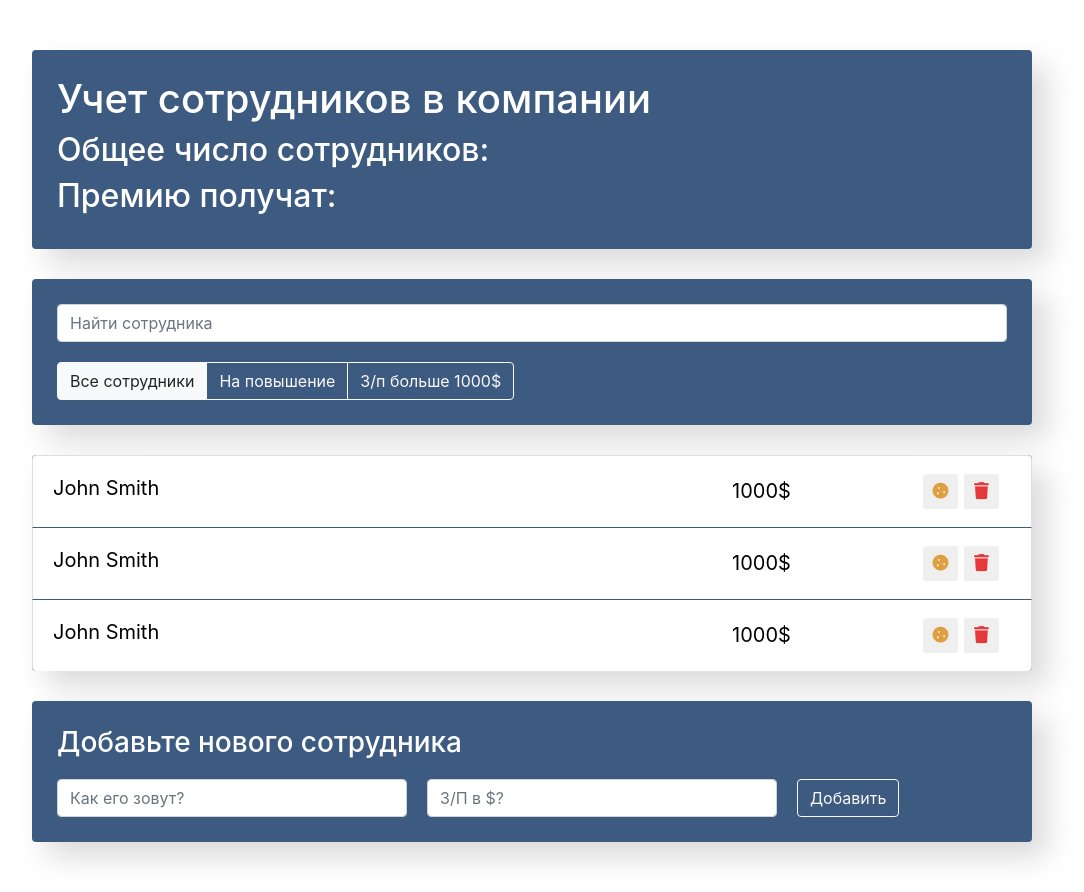
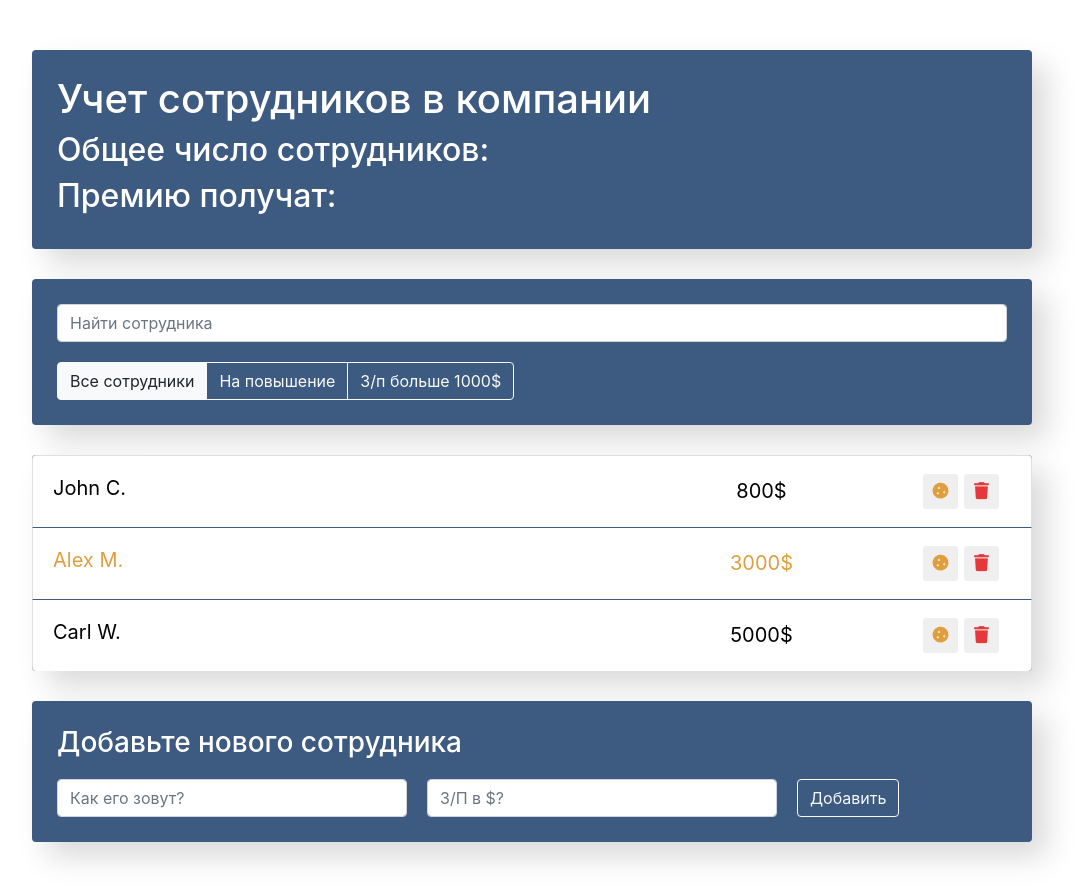
Before and after one commit to vldmr42/react_employers, a React (Create React App) app: page / in a window 1280 px wide. Shown: the whole page, without its empty margins (108-1192 px from the left). Built offline with nearby package versions, Linux system fonts and the light colour scheme.

Commit message:
added props

```diff
--- a/package.json
+++ b/package.json
@@ -12,7 +12,7 @@
     "web-vitals": "^2.1.4"
   },
   "scripts": {
-    "start": "react-scripts start",
+    "start": "node \"C:\\Users\\18635683\\JS Projects\\React\\react_employers\\node_modules\\react-scripts\\bin\\react-scripts.js\" start",
     "build": "react-scripts build",
     "test": "react-scripts test",
     "eject": "react-scripts eject"
--- a/src/components/app/app.js
+++ b/src/components/app/app.js
@@ -2,11 +2,17 @@ import AppInfo from '../app-info/app-info';
 import SearchPanel from '../search-panel/search-panel';
 import AppFilter from '../app-filter/app-filter';
 import EmployeesList from '../employees-list/employees-list';
-import EmployeesAddForm from '../../employees-add-form/employees-add-form';
+import EmployeesAddForm from '../employees-add-form/employees-add-form';
 
 import './app.css';
 
 function App(){
+
+    const data = [
+        {name: 'John C.', salary: 800, increase: false},
+        {name: 'Alex M.', salary: 3000, increase: true},
+        {name: 'Carl W.', salary: 5000, increase: false},
+    ];
     return (
         <div className="app">
             <AppInfo/>
@@ -15,7 +21,7 @@ function App(){
                 <SearchPanel/>
                 <AppFilter/>
             </div>
-            <EmployeesList/>
+            <EmployeesList data={data}/>
             <EmployeesAddForm/>
         </div>
     );
--- a/src/components/employees-list-item/employees-list-item.js
+++ b/src/components/employees-list-item/employees-list-item.js
@@ -1,10 +1,16 @@
 import './employees-list-item.css';
 
-const EmployeesListItem = () => {
+const EmployeesListItem = ({name, salary, increase}) => {
+
+    let classNames = "list-group-item d-flex justify-content-between";
+    if (increase){
+        classNames += ' increase';
+    }
+
     return (
-        <li className="list-group-item d-flex justify-content-between">
-            <span className="list-group-item-label">John Smith</span>
-            <input type="text" className="list-group-item-input" defaultValue="1000$"/>
+        <li className={classNames}>
+            <span className="list-group-item-label">{name}</span>
+            <input type="text" className="list-group-item-input" defaultValue={salary + '$'}/>
             <div className='d-flex justify-content-center align-items-center'>
                 <button type="button"
                     className="btn-cookie btn-sm ">
--- a/src/components/employees-list/employees-list.js
+++ b/src/components/employees-list/employees-list.js
@@ -2,12 +2,17 @@ import EmployeesListItem from "../employees-list-item/employees-list-item";
 
 import './employees-list.css';
 
-const EmployeesList=()=>{
+const EmployeesList=({data})=>{
+
+    const elements = data.map(item => {
+        return(
+            <EmployeesListItem {...item}/>
+        )
+    })
+
     return(
         <ul className="app-list list-group">
-            <EmployeesListItem/>
-            <EmployeesListItem/>
-            <EmployeesListItem/>
+            {elements}
         </ul>
     )
 }
```
Also changed, not shown: src/components/employees-add-form/employees-add-form.css (renamed from src/employees-add-form/employees-add-form.css), src/components/employees-add-form/employees-add-form.js (renamed from src/employees-add-form/employees-add-form.js), 1 other file (tests, documents, lock files or other folders).
